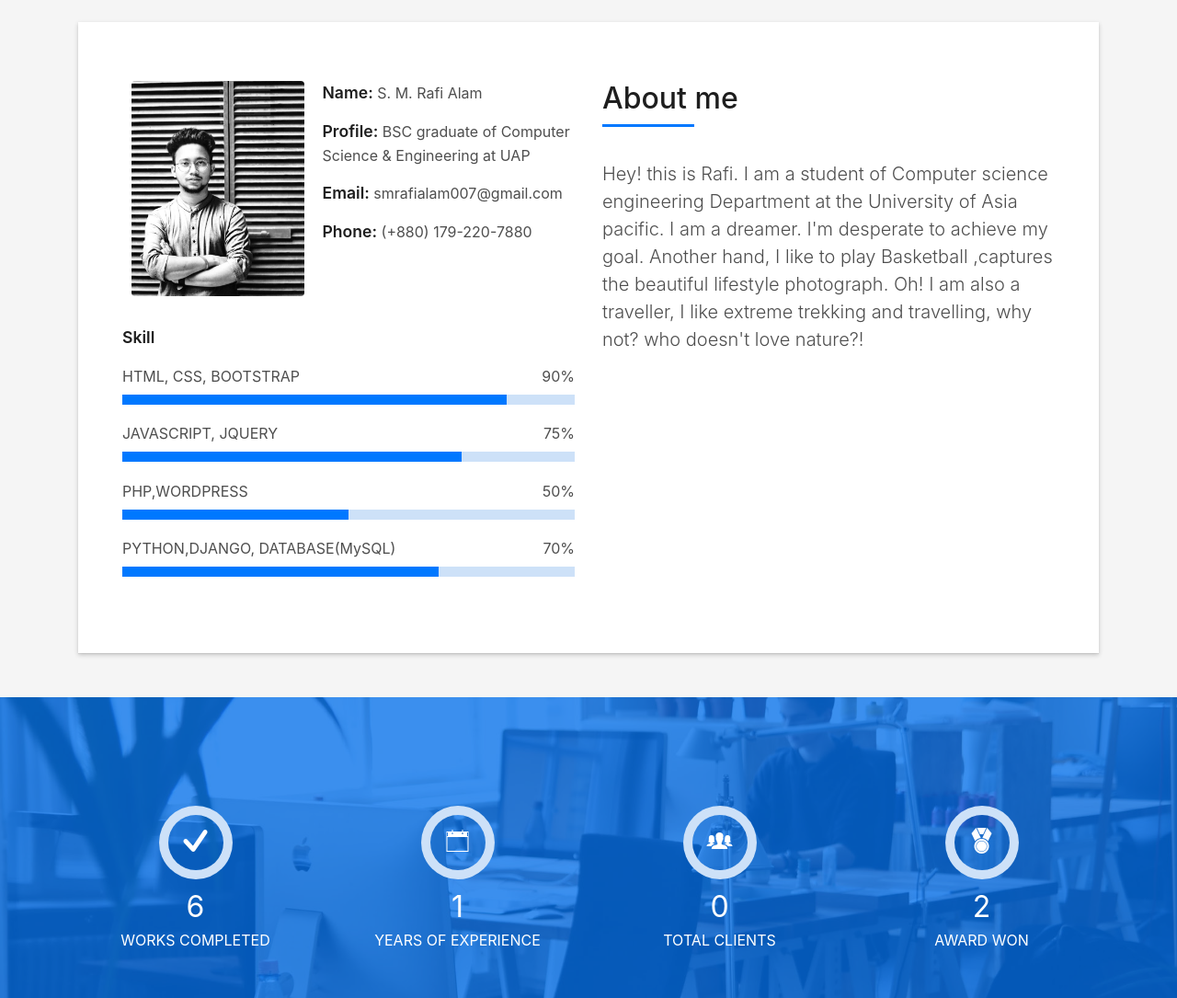
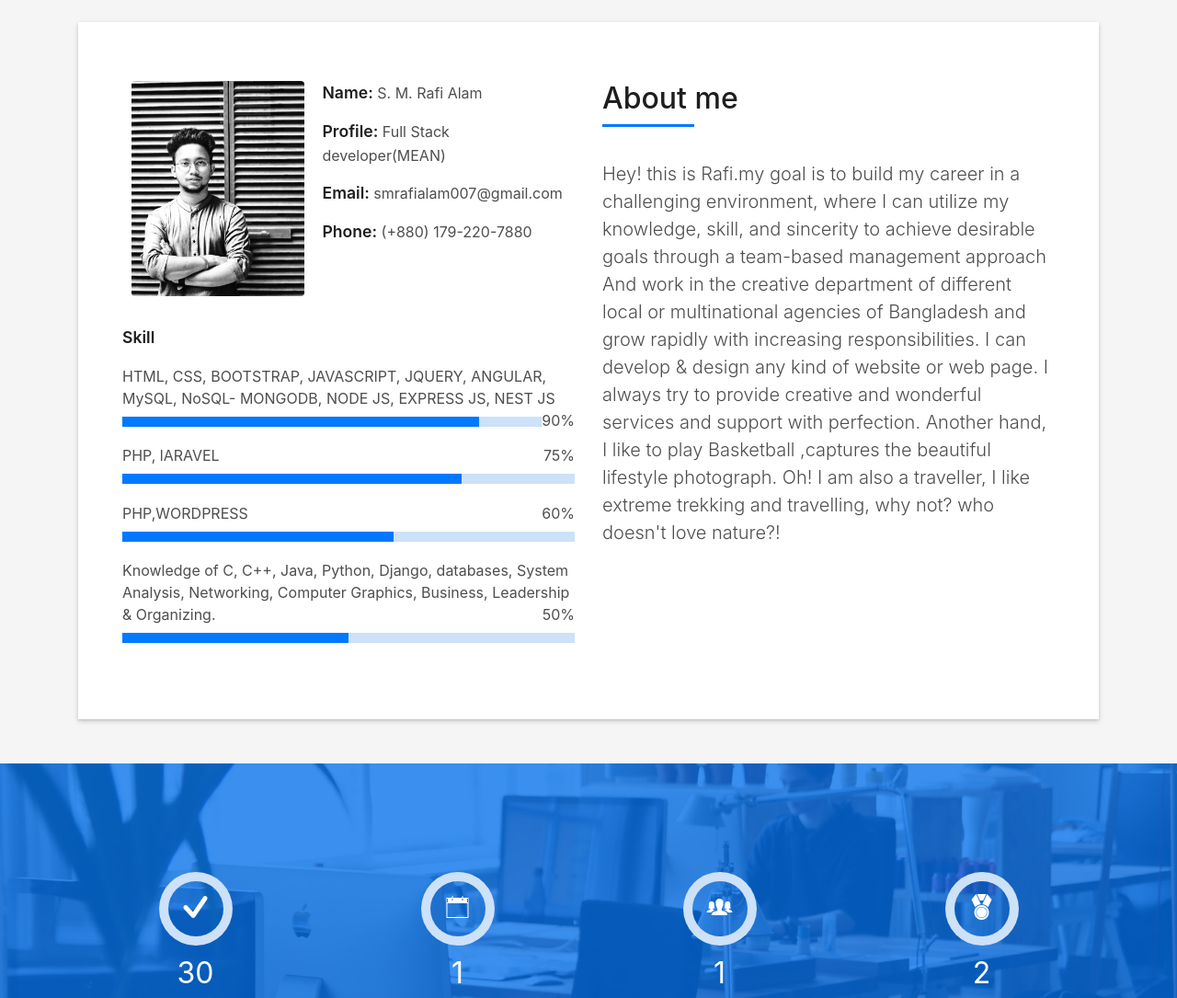
Before and after one commit to SmRafialam/SmRafiAlam.github.io, a plain HTML site: page index.html in a window 1280 px wide. Shown: the part 840-1925 px from the top of the page at 92% size. Drawn offline with Linux system fonts and the light colour scheme; files whose address does not match are found by name.

Commit message:
updated portfolio

```diff
--- a/index.html
+++ b/index.html
@@ -72,7 +72,7 @@
         <div class="container">
 
           <h1 class="intro-title mb-4">Welcome!</h1>
-          <p class="intro-subtitle"><span class="text-slider-items">Hey! this is S. M. Rafi Alam. I am a BSC graduate of Computer Science Engineering at the University of Asia pacific. I am a dreamer. I'm desperate to achieve my goal. Thank You!!</span><strong class="text-slider"></strong></p>
+          <p class="intro-subtitle"><span class="text-slider-items">Hey! this is S. M. Rafi Alam. I am BSC graduated in Computer Science Engineering from the University of Asia pacific.Currenty I am a Software Engineer. I am also a dreamer. I'm desperate to achieve my goal. Thank You!!</span><strong class="text-slider"></strong></p>
           <p class="pt-3"><a class="btn btn-primary btn js-scroll px-4" href="https://www.linkedin.com/in/s-m-rafi-898bb3160/" role="button">Hire Me</a></p> -->
         </div>
       </div>
@@ -96,7 +96,7 @@
                   <div class="col-sm-6 col-md-7">
                     <div class="about-info">
                       <p><span class="title-s">Name: </span> <span>S. M. Rafi Alam</span></p>
-                      <p><span class="title-s">Profile: </span> <span>BSC graduate of Computer Science & Engineering at UAP</span></p>
+                      <p><span class="title-s">Profile: </span> <span>Full Stack developer(MEAN)</span></p>
                       <p><span class="title-s">Email: </span> <span>smrafialam007@gmail.com</span></p>
                       <p><span class="title-s">Phone: </span> <span>(+880) 179-220-7880</span></p>
                     </div>
@@ -104,24 +104,29 @@
                 </div>
                 <div class="skill-mf">
                   <p class="title-s">Skill</p>
-                  <span>HTML, CSS, BOOTSTRAP</span> <span class="pull-right">90%</span>
+                  <span>HTML, CSS, BOOTSTRAP, JAVASCRIPT, JQUERY, ANGULAR, MySQL, NoSQL-
+                    MONGODB, NODE JS, EXPRESS JS, NEST JS
+                   </span> <span class="pull-right">90%</span>
                   <div class="progress">
                     <div class="progress-bar" role="progressbar" style="width: 85%;" aria-valuenow="85" aria-valuemin="0"
                       aria-valuemax="100"></div>
                   </div>
-                  <span>JAVASCRIPT, JQUERY</span> <span class="pull-right">75%</span>
+                  <span>PHP, lARAVEL</span> <span class="pull-right">75%</span>
                   <div class="progress">
                     <div class="progress-bar" role="progressbar" style="width: 75%" aria-valuenow="75" aria-valuemin="0"
                       aria-valuemax="100"></div>
                   </div>
-                  <span>PHP,WORDPRESS</span> <span class="pull-right">50%</span>
+                  <span>PHP,WORDPRESS</span> <span class="pull-right">60%</span>
                   <div class="progress">
-                    <div class="progress-bar" role="progressbar" style="width: 50%" aria-valuenow="50" aria-valuemin="0"
+                    <div class="progress-bar" role="progressbar" style="width: 60%" aria-valuenow="50" aria-valuemin="0"
                       aria-valuemax="100"></div>
                   </div>
-                  <span>PYTHON,DJANGO, DATABASE(MySQL)</span> <span class="pull-right">70%</span>
+                  <span>Knowledge of C, C++, Java, Python, Django,
+                    databases, System Analysis, Networking,
+                    Computer Graphics, Business, Leadership &
+                    Organizing.</span> <span class="pull-right">50%</span>
                   <div class="progress">
-                    <div class="progress-bar" role="progressbar" style="width: 70%" aria-valuenow="90" aria-valuemin="0"
+                    <div class="progress-bar" role="progressbar" style="width: 50%" aria-valuenow="90" aria-valuemin="0"
                       aria-valuemax="100"></div>
                   </div>
                 </div>
@@ -134,9 +139,12 @@
                     </h5>
                   </div>
                   <p class="lead">
-                    Hey! this is Rafi. I am a student of Computer science engineering Department at the University of Asia pacific. I am a dreamer. I'm desperate to achieve my goal. Another hand, I like to play Basketball ,captures the beautiful lifestyle photograph. Oh! I am also a traveller, I like extreme trekking and travelling, why not? who doesn't love nature?!
+                    Hey! this is Rafi.my goal is to build my career in a challenging environment, where I can utilize my knowledge, skill, and sincerity to
+                    achieve desirable goals through a team-based management approach And work in the creative
+                    department of different local or multinational agencies of Bangladesh and grow rapidly with increasing
+                    responsibilities. I can develop & design any kind of website or web page. I always try to provide creative
+                    and wonderful services and support with perfection. Another hand, I like to play Basketball ,captures the beautiful lifestyle photograph. Oh! I am also a traveller, I like extreme trekking and travelling, why not? who doesn't love nature?!
                   </p>
-
                 </div>
               </div>
             </div>
@@ -158,7 +166,7 @@
               <span class="ico-circle"><i class="ion-checkmark-round"></i></span>
             </div>
              <div class="counter-num">
-              <p class="counter">6</p>
+              <p class="counter">30</p>
               <span class="counter-text">WORKS COMPLETED</span>
             </div>
           </div>
@@ -180,7 +188,7 @@
               <span class="ico-circle"><i class="ion-ios-people"></i></span>
             </div>
             <div class="counter-num">
-              <p class="counter">0</p>
+              <p class="counter">1</p>
               <span class="counter-text">TOTAL CLIENTS</span>
             </div>
           </div>
@@ -217,7 +225,7 @@
               <div class="content-test">
                 <p class="description lead">
                   <h3>Become a Full-stack web developer</h3>
-                     i already learned basic HTML,CSS,Bootsrap,JS,JQuery,React(basic),Database,SQL,Php,Django,Wordpress. So i can build any simple website. i can teach anyone how to make simple website. My goal is to build more website and learn advanced topics.
+                     i already learned basic HTML,CSS,Bootsrap,JS,JQuery,MEAN,Database,SQL,Php,Wordpress. So i can build any website. i can teach anyone how to make a complete website with fontend and backend. My goal is to build more website and learn advanced topics.
                 </p>
                 <span class="comit"><i class="fa fa-quote-right"></i></span>
               </div>
@@ -291,7 +299,7 @@
                   </div>
                   <div class="more-info">
                     <p class="lead">
-                       I know everything needed to make a website function, efficient. I don't stop with the web. I went beyond with most popular javascript framwork called Vue js. I even know wordpress, networking, server and security. I will give you 100% web solution.
+                       I know everything needed to make a website function, efficient. I don't stop with the web. I went beyond with most popular javascript framwork called Angular js. I even know wordpress, networking, server and security. I will give you 100% web solution.
                     </p>
                     <ul class="list-ico">
                       <li><span class="ion-ios-location"></span> Dhanmondi road-27, House-29, Dhaka, Bangladesh</li>
```
